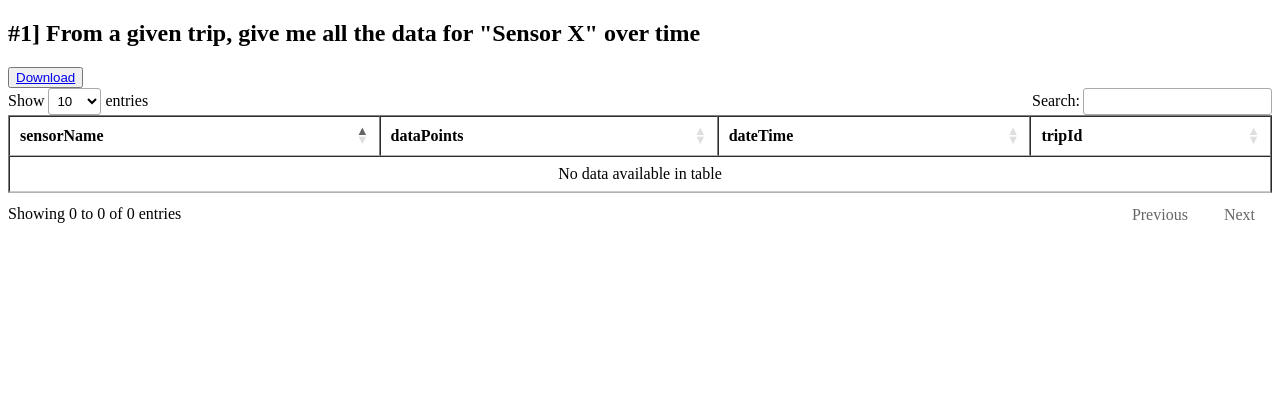
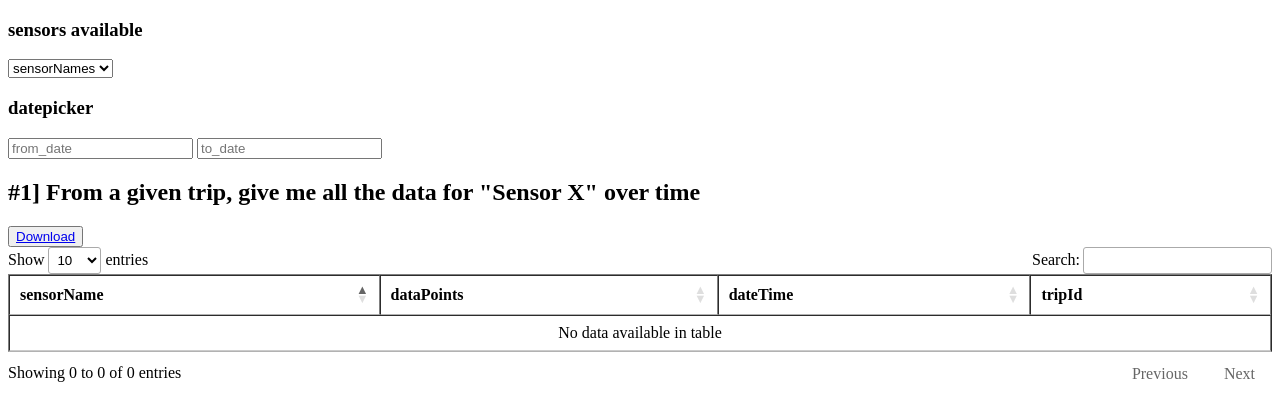
Before and after one commit to 21sudheer/Mongodb, a Django app: page /get_all_data/ in a window 1280 px wide. Shown: the top 420 px of the page. Run offline with Django 4.2, Linux system fonts and the light colour scheme; data that the repository does not hold is empty; some libraries are stand-ins or nearby versions.

Commit message:
fourth commit

```diff
--- a/Mongodb1/app1/templates/index.html
+++ b/Mongodb1/app1/templates/index.html
@@ -6,17 +6,57 @@
     <title>getalldata</title>
     <meta name='viewport' content='width=device-width, initial-scale=1'>
     <script src="https://code.jquery.com/jquery-3.5.1.js"></script>
+
     <link rel='stylesheet' type='text/css' href='https://cdn.datatables.net/1.13.4/css/jquery.dataTables.min.css'>
     <script src="https://cdn.datatables.net/1.13.4/js/jquery.dataTables.min.js"></script>
 
+    <link rel="stylesheet" href="https://cdnjs.cloudflare.com/ajax/libs/datepicker/0.6.5/datepicker.min.css" integrity="sha256-b88RdwbRJEzRx95nCuuva+hO5ExvXXnpX+78h8DjyOE=" crossorigin="anonymous" />
+    <script src="https://cdnjs.cloudflare.com/ajax/libs/datepicker/0.6.5/datepicker.min.js" integrity="sha256-/7FLTdzP6CfC1VBAj/rsp3Rinuuu9leMRGd354hvk0k=" crossorigin="anonymous"></script>
+
+    <script type="text/javascript">
+      $(document).ready(function(){
+        $('#dataTable').dataTable();
+      });
+    </script>
+
 </head>
 <body>
+  <H3>sensors available</H3>
+    <select  name="sensors">
+        <option value="sensorNames">sensorNames</option>
+        <option value="GYRO">GYRO</option>
+        <option value="GPS">GPS</option>
+        <option value="MAG">MAG'</option>
+        <option value="AAC">AAC</option>
+        <option value="UACC">UACC</option>
+    </select>
+
+
+  <h3>datepicker</h3>
+  <Form.Control type="date">
+    <input id="datepicker", name="datepicker" placeholder="from_date">
+    <script>
+      $(function () {
+        $("#datepicker").datepicker();
+      });
+    </script>
+  </Form.Control>
+
+  <Form.Control type="date">
+    <input id="date", name="datepicker" placeholder="to_date">
+    <script>
+      $(function () {
+        $("#date").datepicker();
+      });
+    </script>
+  </Form.Control>
+
     <h2>#1] From a given trip, give me all the data for "Sensor X" over time</h2>
     <button type="button" class="btn btn-primary" data-toggle="modal" data-target="#download">
       <a href="{{request.path}}?export=True">Download</a>
     </button>
 
-    <!-- <form> -->
+
       <table id="dataTable" border="dark">
         <thead>
           <tr>
@@ -39,11 +79,7 @@
 
         </tbody>
       </table>
-    <!-- </form> -->
-    <script type="text/javascript">
-      $(document).ready(function(){
-        $('#dataTable').dataTable();
-      });
-    </script>
+
+
 </body>
 </html>
--- a/Mongodb1/app1/views.py
+++ b/Mongodb1/app1/views.py
@@ -33,7 +33,9 @@ def cvs(data, name):
 
 # 1] From a given trip, give me all the data for "Sensor X" over time
 def get_all_data(request):
-    print("hi")
+    print("hello")
+    print(request.GET.get("sensors"))
+    print("bye")
     trip_id = "63d4228e01afc1d6b6813e38"
     sensor_name = "GPS"
     from_time = datetime.now() - timedelta(days=90)
@@ -52,14 +54,15 @@ def get_all_data(request):
     )
     print(sensor_data)
     data = list(sensor_data)
-    print(data)
+    # print(data)
     # print(type(sensor_data))
     if request.GET.get("export", None) == "True":
         name = "cal"
         res = cvs(data, name)
         return res
+    return render(request, "index.html", {"data": data})
 
-    return render(request, "index.html", {"data": data})
+    # return HttpResponse("hi")
 
 
 # 2] From a given timespan, give me all the data for "Sensor X" over time
```
Also changed, not shown: Mongodb1/app1/templates/home.html (+1 -9 lines).
